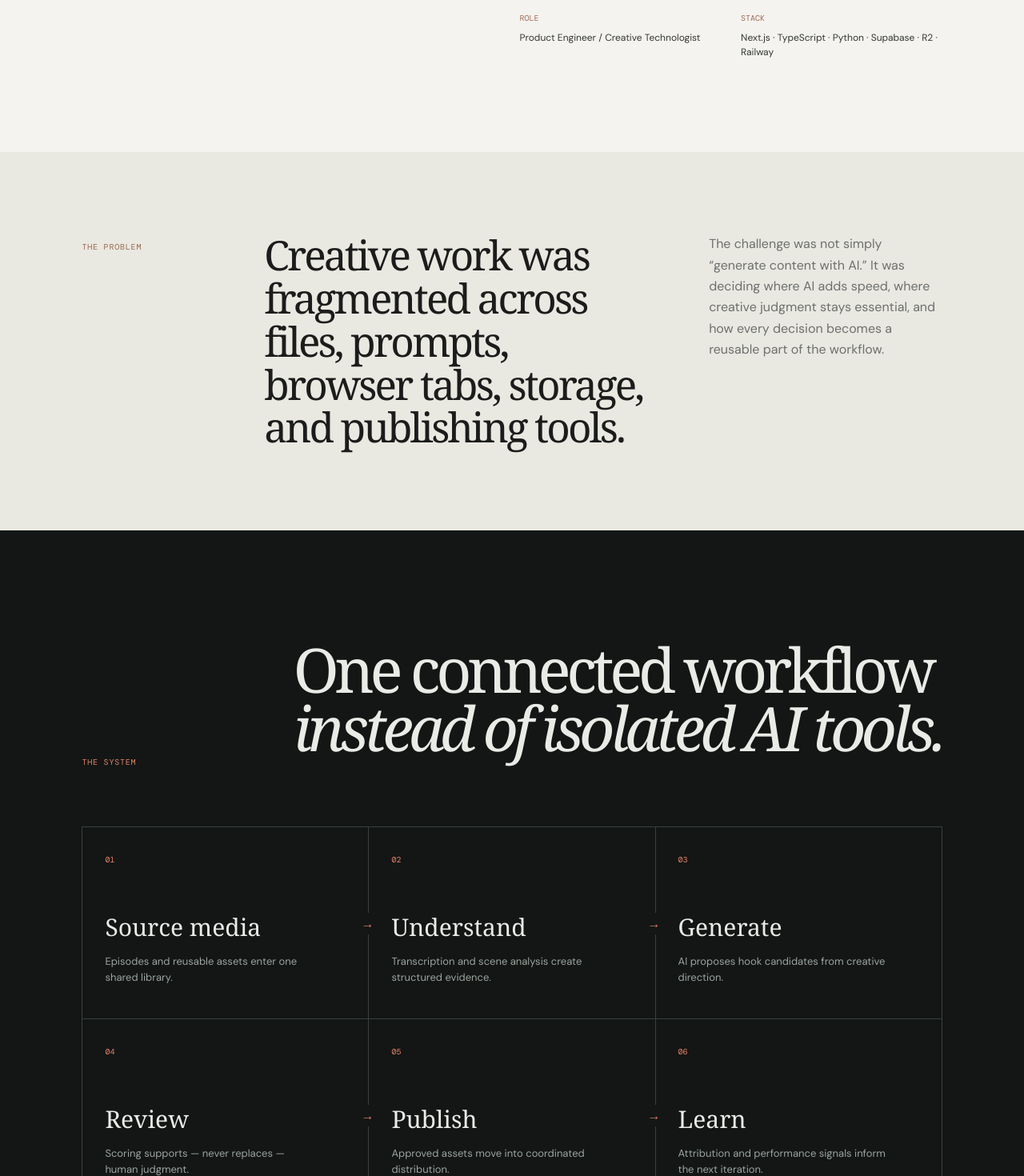
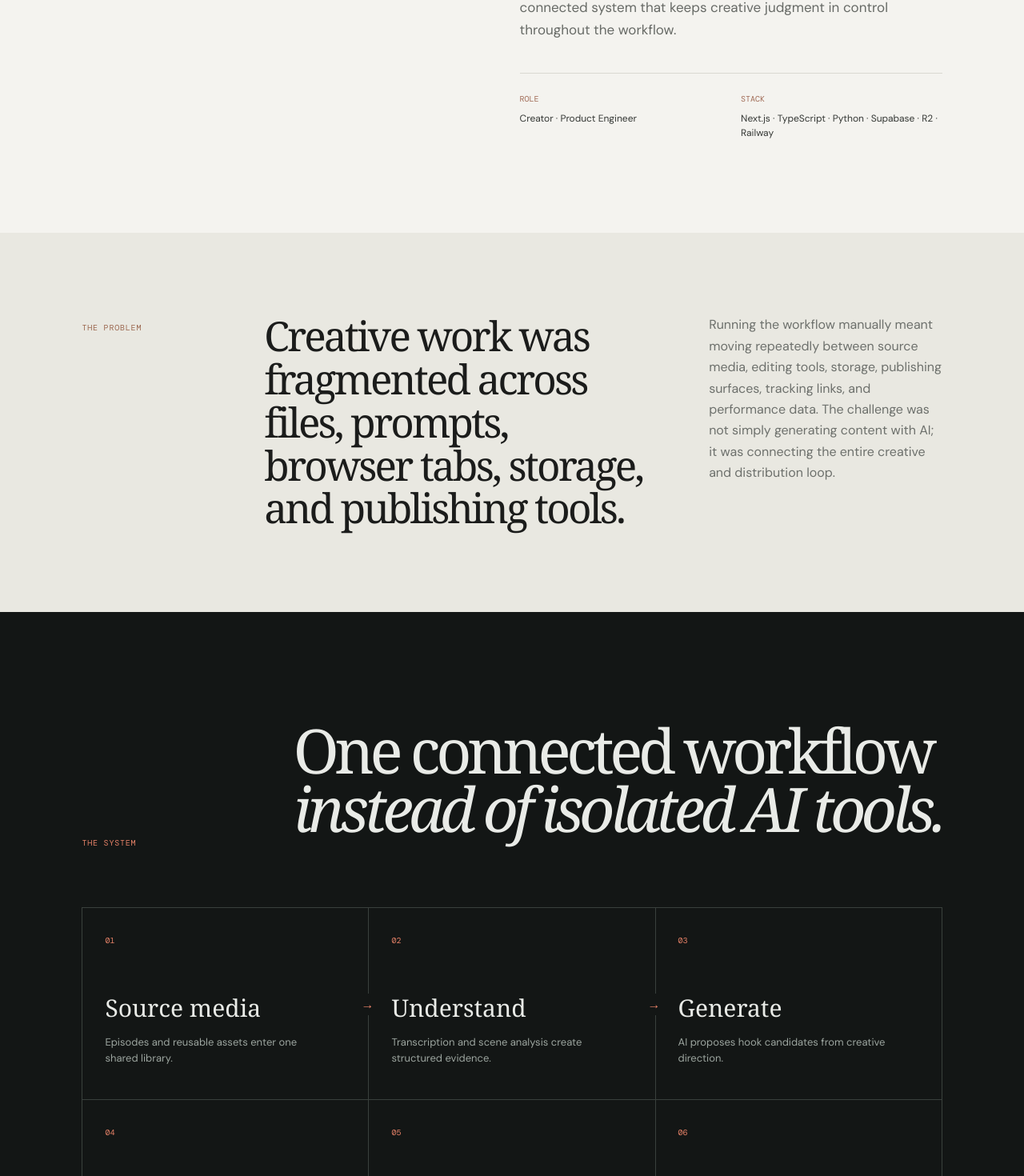
Before and after one commit to ruoyali7/ruoyali-portfolio, a Next.js app: page / in a window 1280 px wide. Shown: the part 1585-3055 px from the top of the page at 80% size. Built offline with nearby package versions, Linux system fonts and the light colour scheme.

Commit message:
feat: add DramaClips real-world validation

```diff
--- a/app/layout.tsx
+++ b/app/layout.tsx
@@ -1,6 +1,7 @@
 import type { Metadata } from "next";
 import "./globals.css";
 import "./mvp.css";
+import "./v2.css";
 
 export const metadata: Metadata = {
   title: "Ruoya Li — Creative Technologist & Software Engineer",
--- a/app/page.tsx
+++ b/app/page.tsx
@@ -12,8 +12,8 @@ const workflow = [
   ["02", "Understand", "Transcription and scene analysis create structured evidence."],
   ["03", "Generate", "AI proposes hook candidates from creative direction."],
   ["04", "Review", "Scoring supports — never replaces — human judgment."],
-  ["05", "Publish", "Approved assets move into coordinated distribution."],
-  ["06", "Learn", "Attribution and performance signals inform the next iteration."],
+  ["05", "Distribute", "Approved assets move through a coordinated workflow across four social platforms."],
+  ["06", "Learn", "Publishing, audience, attribution, and affiliate signals inform the next iteration."],
 ];
 
 const contributions = [
@@ -21,6 +21,7 @@ const contributions = [
   ["AI systems", "Integrated LLM-assisted generation with structured outputs, candidate evaluation, transcription, and repeatable creative direction."],
   ["Product engineering", "Built full-stack operational workflows across APIs, data, object storage, deployment, and production iteration."],
   ["Media automation", "Connected Faster-Whisper, FFmpeg, Cloudflare R2, and publishing integrations into a usable operator experience."],
+  ["0→1 product iteration", "Built around problems I encountered while operating the workflow myself: fragmented assets, repeated manual steps, disconnected states, and weak feedback between creative and performance."],
 ];
 
 const evidence: Array<[StaticImageData, string, string]> = [
@@ -38,19 +39,21 @@ export default function Home() {
     </section>
 
     <main>
-      <section id="drama" className="case-intro"><div><p className="eyebrow">Featured case study / 01</p><h2>DramaClips<br/><em>DramoraAI</em></h2></div><div><p className="case-kicker">AI-assisted creative operations platform for short-form video distribution.</p><p>Instead of treating AI as an isolated copy generator, I designed a connected system that moves source media through content understanding, hook generation, human review, publishing, attribution, and iteration.</p><div className="case-meta"><span>ROLE<br/><b>Product Engineer / Creative Technologist</b></span><span>STACK<br/><b>Next.js · TypeScript · Python · Supabase · R2 · Railway</b></span></div></div></section>
+      <section id="drama" className="case-intro"><div><p className="eyebrow">Featured case study / 01</p><h2>DramaClips<br/><em>DramoraAI</em></h2></div><div><p className="case-kicker">AI-assisted creative operations platform for short-form video distribution.</p><p>I built DramaClips as a 0→1 product to run my own short-form affiliate content workflow — from source media and AI-assisted hook creation through multi-platform publishing, attribution, and iteration.</p><p>Instead of treating AI as an isolated generator, I designed one connected system that keeps creative judgment in control throughout the workflow.</p><div className="case-meta"><span>ROLE<br/><b>Creator · Product Engineer</b></span><span>STACK<br/><b>Next.js · TypeScript · Python · Supabase · R2 · Railway</b></span></div></div></section>
 
-      <section className="problem-section"><p className="eyebrow">The problem</p><h2>Creative work was fragmented across files, prompts, browser tabs, storage, and publishing tools.</h2><p>The challenge was not simply “generate content with AI.” It was deciding where AI adds speed, where creative judgment stays essential, and how every decision becomes a reusable part of the workflow.</p></section>
+      <section className="problem-section"><p className="eyebrow">The problem</p><h2>Creative work was fragmented across files, prompts, browser tabs, storage, and publishing tools.</h2><p>Running the workflow manually meant moving repeatedly between source media, editing tools, storage, publishing surfaces, tracking links, and performance data. The challenge was not simply generating content with AI; it was connecting the entire creative and distribution loop.</p></section>
 
-      <section className="workflow-section"><div className="section-heading"><p className="eyebrow">The system</p><h2>One connected workflow<br/><em>instead of isolated AI tools.</em></h2></div><div className="workflow-map">{workflow.map(([number, title, copy]) => <article key={number}><span>{number}</span><h3>{title}</h3><p>{copy}</p></article>)}</div></section>
+      <section className="workflow-section"><div className="section-heading"><p className="eyebrow">The system</p><h2>One connected workflow<br/><em>instead of isolated AI tools.</em></h2></div><div className="workflow-map">{workflow.map(([number, title, copy]) => <article key={number}><span>{number}</span><h3>{title}</h3><p>{copy}</p></article>)}</div><div className="closed-loop"><b>Create → Review → Publish → Measure → Learn → Create</b><p>Performance is not the end of the workflow — it becomes input for the next creative decision.</p></div></section>
 
       <section className="judgment-section"><div><p className="eyebrow">Human in the loop</p><h2>AI proposes.<br/><em>Creative judgment decides.</em></h2></div><div className="judgment-flow"><span>Generate candidates</span><i>→</i><span>Inspect evidence</span><i>→</i><span>Compare scores</span><i>→</i><span className="selected-step">Human approval</span><i>→</i><span>Publish + learn</span></div><p>The system uses structured evaluation to make recommendations explainable, while a person keeps control over selection, editing, and downstream publishing.</p></section>
 
-      <section id="interactive-demo" className="demo-section"><div className="demo-section-intro"><div><p className="eyebrow">Interactive product walkthrough</p><h2>Follow the decision,<br/><em>not just the output.</em></h2></div><div><p>Select a prepared source, generate candidates, inspect why one is recommended, approve it, and move it downstream.</p><small>Prototype mirrors the decision flow used in the production system.</small></div></div><DemoShell /></section>
+      <section id="interactive-demo" className="demo-section"><div className="demo-section-intro"><div><p className="eyebrow">Interactive walkthrough · portfolio simulation</p><h2>Follow the decision,<br/><em>not just the output.</em></h2></div><div><p>Select a prepared source, generate candidates, inspect why one is recommended, approve it, and move it downstream.</p><small>Prepared walkthrough · no production writes · illustrative evaluation data. The decision flow mirrors the production system.</small></div></div><DemoShell /></section>
 
-      <section className="contribution-section"><div className="section-heading"><p className="eyebrow">What I built</p><h2>From ambiguous workflow<br/><em>to usable system.</em></h2></div><div className="contribution-grid">{contributions.map(([title, copy]) => <article key={title}><h3>{title}</h3><p>{copy}</p></article>)}</div><div className="impact-strip"><div><small>BEFORE</small><p>Files + spreadsheets + prompts + browser tabs + manual publishing</p></div><span>→</span><div><small>AFTER</small><p>Shared asset library + AI generation + human review + publish workflow</p></div></div></section>
+      <section className="contribution-section"><div className="section-heading"><p className="eyebrow">What I built</p><h2>From ambiguous workflow<br/><em>to usable system.</em></h2></div><div className="contribution-grid">{contributions.map(([title, copy]) => <article className={title.startsWith("0→1") ? "product-iteration" : ""} key={title}><h3>{title}</h3><p>{copy}</p></article>)}</div><div className="system-strip"><small>CREATIVE + MEDIA SYSTEM</small><p>LLM APIs · Faster-Whisper · PySceneDetect · FFmpeg · Cloudflare R2 · Supabase · Vizard · Publishing integrations</p></div><div className="impact-strip"><div><small>BEFORE</small><p>Files + spreadsheets + prompts + browser tabs + manual publishing</p></div><span>→</span><div><small>AFTER</small><p>Shared asset library + AI generation + human review + publish workflow</p></div></div></section>
 
-      <section className="evidence-section"><div className="section-heading"><p className="eyebrow">Real product evidence</p><h2>A workflow built<br/><em>for operators.</em></h2></div><div className="evidence-grid">{evidence.map(([image, title, copy]) => <figure key={String(title)}><Image src={image} alt={`${title} interface in DramaClips`} sizes="(max-width: 800px) 100vw, 50vw"/><figcaption><b>{title}</b><span>{copy}</span></figcaption></figure>)}</div></section>
+      <section className="validation-section"><div><p className="eyebrow">Real-world validation</p><h2>Built for a real workflow,<br/><em>not a portfolio prompt.</em></h2><p>DramaClips supports my real CPS/affiliate promotion workflow for short-form drama content. I use the system to prepare and distribute promotional creative across four social platforms, track downstream audience actions, and connect content performance back to affiliate outcomes.</p><p className="platform-label">TikTok · Instagram · YouTube · Facebook</p></div><div className="validation-points"><article><b>4</b><span>social platforms</span><p>Coordinated distribution workflow</p></article><article><b>Real</b><span>audience signals</span><p>Visits, code copies, redirects, and publishing outcomes</p></article><article><b>Earned</b><span>affiliate commission</span><p>Conversions validated the end-to-end loop</p></article></div><div className="feedback-loop"><small>FROM PERFORMANCE BACK TO CREATIVE</small><p>The system connects what was distributed with what audiences did next. Those signals inform the next hook, source selection, and publishing decision.</p></div></section>
+
+      <section className="evidence-section"><div className="section-heading"><div><p className="eyebrow">Real product evidence</p><h2>A workflow built<br/><em>for operators.</em></h2></div><p className="evidence-note">Screenshots from the actual DramaClips system, distinct from the prepared interactive walkthrough above.</p></div><div className="evidence-grid">{evidence.map(([image, title, copy]) => <figure key={String(title)}><Image src={image} alt={`${title} interface in DramaClips`} sizes="(max-width: 800px) 100vw, 50vw"/><figcaption><b>{title}</b><span>{copy}</span></figcaption></figure>)}</div></section>
 
       <section id="background" className="background-section"><div><p className="eyebrow">Design & computational background</p><h2>Technical systems,<br/><em>with a visual point of view.</em></h2><p>Before focusing on software, I worked across architecture, computational design, digital fabrication, and visual production. That background still shapes how I prototype, communicate systems, and collaborate with creative teams.</p><div className="background-tags"><span>Computational design</span><span>Grasshopper</span><span>KUKA robotics</span><span>CNC</span><span>3D printing</span><span>Visual production</span></div><a className="outline-cta" href="/ruoya-portfolio.pdf" target="_blank" rel="noreferrer">Open portfolio PDF ↗</a></div><div className="pdf-frame"><iframe src="/ruoya-portfolio.pdf#page=1&view=FitH" title="Ruoya Li design and computational portfolio" /></div></section>
 
```
Also changed, not shown: app/v2.css (added, +3 -0 lines), components/demo-shell.tsx (+3 -1 lines).
